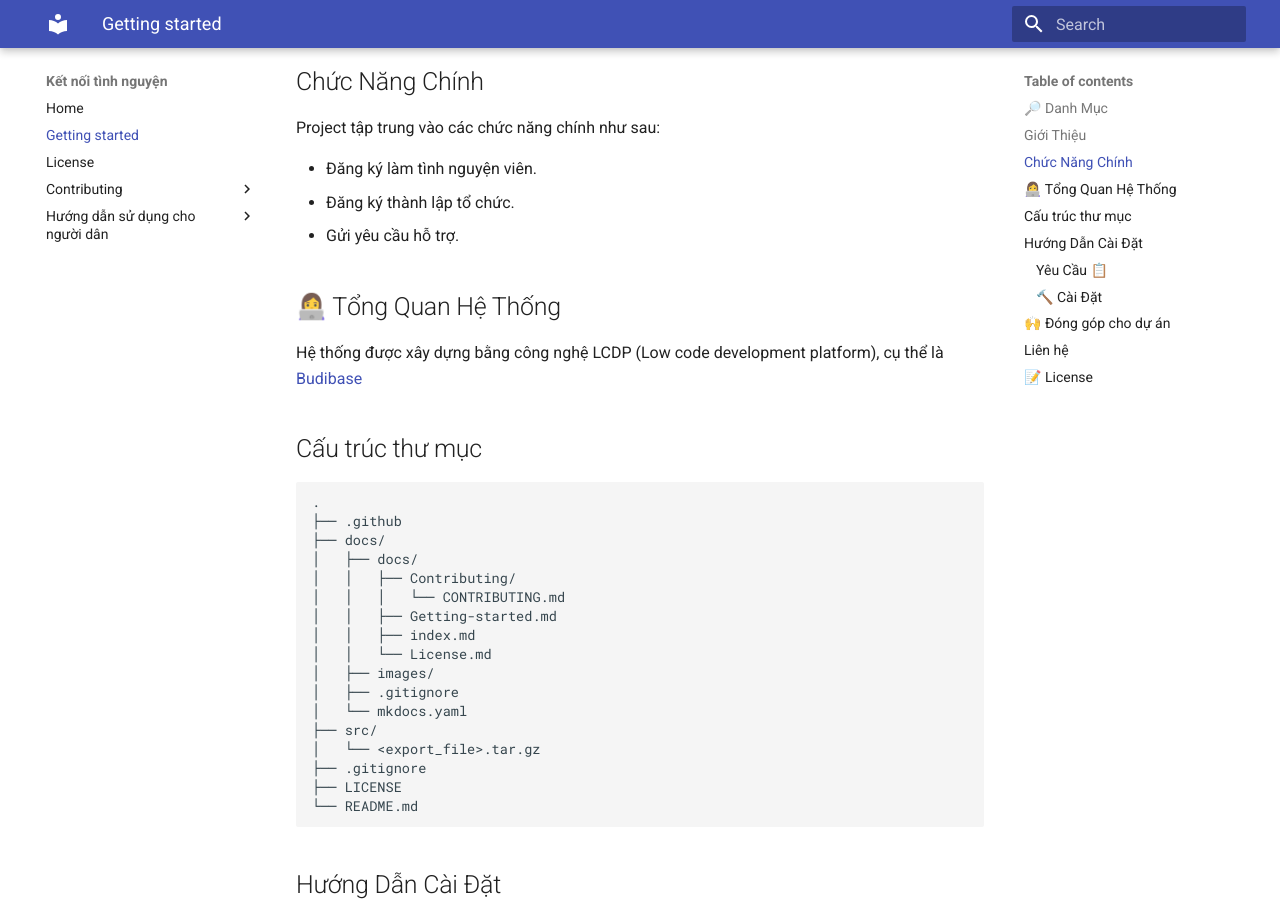
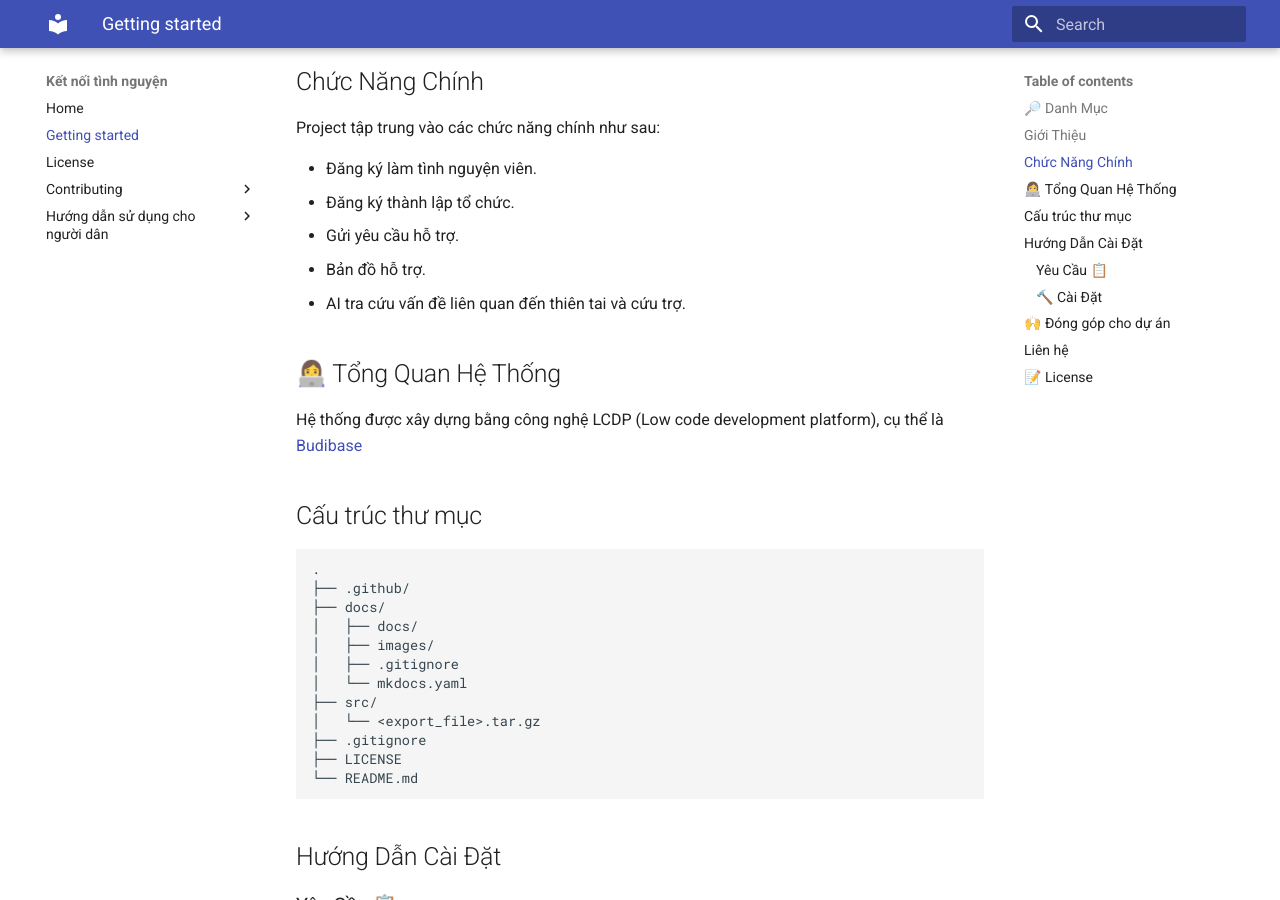
Before and after one commit to NHD04072004/ketnoitinhnguyen, an MkDocs documentation site: the page built from docs/docs/Getting-started.md, in a window 1280 px wide and 900 px high, scrolled down 813 px. Built offline with MkDocs 1.6.1 and Material for MkDocs 9.7.7, drawn with Linux system fonts in a browser that asks for light colours.

````diff
--- a/docs/docs/Getting-started.md
+++ b/docs/docs/Getting-started.md
@@ -22,7 +22,8 @@ Project tập trung vào các chức năng chính như sau:
 - Đăng ký làm tình nguyện viên.
 - Đăng ký thành lập tổ chức.
 - Gửi yêu cầu hỗ trợ.
-
+- Bản đồ hỗ trợ.
+- AI tra cứu vấn đề liên quan đến thiên tai và cứu trợ.
 
 ## 👩‍💻 Tổng Quan Hệ Thống
 
@@ -33,14 +34,9 @@ Hệ thống được xây dựng bằng công nghệ LCDP (Low code development
 
 ```
 .
-├── .github
+├── .github/
 ├── docs/
 │   ├── docs/
-│   │   ├── Contributing/
-│   │   │   └── CONTRIBUTING.md
-│   │   ├── Getting-started.md
-│   │   ├── index.md
-│   │   └── License.md
 │   ├── images/
 │   ├── .gitignore
 │   └── mkdocs.yaml
````
Also changed, not shown: docs/docs/Contributing/CONTRIBUTING.md (+2 -2 lines), README.md.
